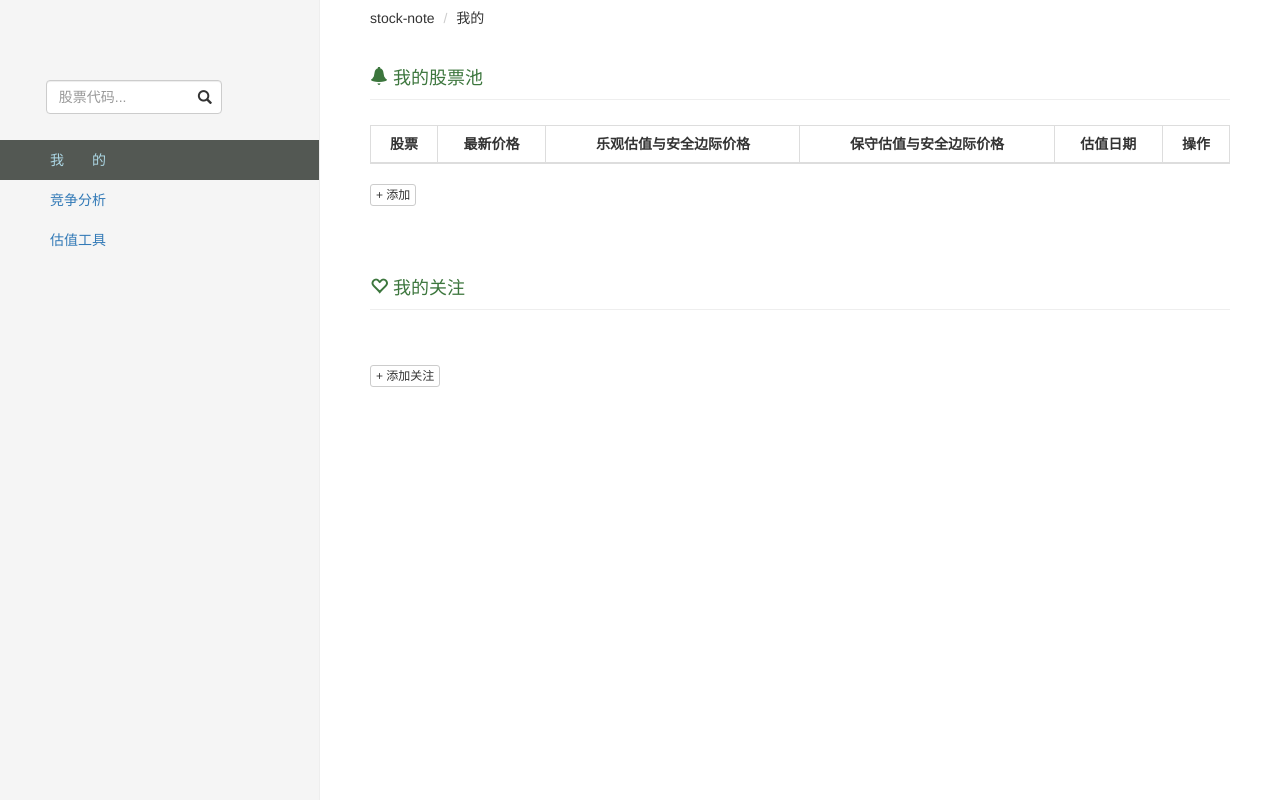
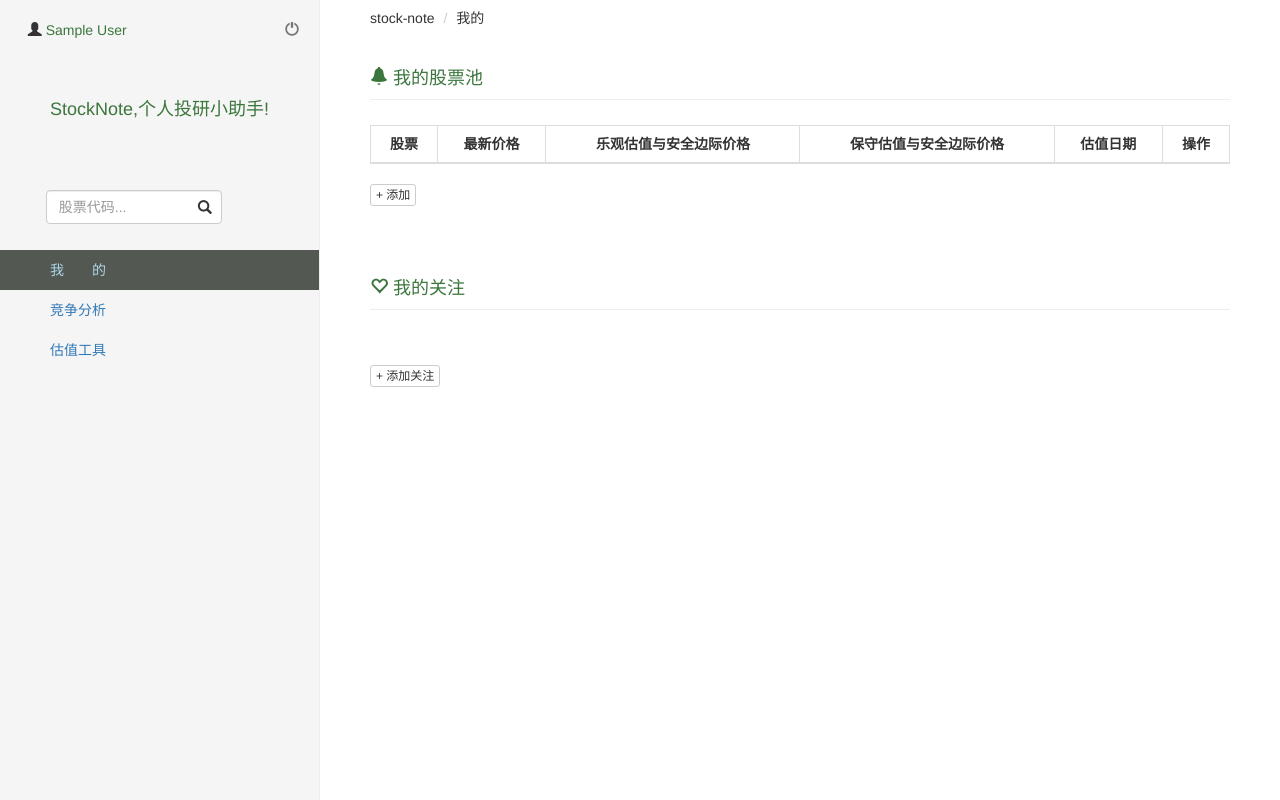
Before and after one commit to hello-lan/stock-note, a Flask app: page / in a window 1280 px wide. Run offline with Flask 2, Linux system fonts and the light colour scheme; the visitor is signed in with stand-in values (Sample User, id 1); data comes from the database, SQL or seed files in the repository; data that the repository does not hold is empty; some libraries are stand-ins or nearby versions.

Commit message:
feat: 添加显示登录的用户名的功能

```diff
--- a/stocknote/__init__.py
+++ b/stocknote/__init__.py
@@ -92,11 +92,12 @@ def register_commands(app):
     @app.cli.command()
     @click.option('-u', '--user', required=True, type=click.STRING, help="用户名")
     @click.option('-p', '--password', required=True, type=click.STRING, help="密码")
-    def create_user(user, password):
+    @click.option('-n', '--nickname', type=click.STRING, help="密码")
+    def create_user(user, password, nickname):
         """创建用户
         """
         from stocknote.models.auth import User
-        u = User(name=user, password=password)
+        u = User(name=user, password=password, nick_name=nickname)
         db.session.add(u)
         db.session.commit()
         click.echo("successful create user: %s" % user)
--- a/stocknote/models/auth.py
+++ b/stocknote/models/auth.py
@@ -19,6 +19,7 @@ class User(UserMixin, db.Model):
     __tablename__ = 'users'
     id = db.Column(db.Integer, primary_key=True, index=True)
     name = db.Column(db.String(64), unique=True, index=True)
+    nick_name = db.Column(db.String(64))
     role_id = db.Column(db.Integer, db.ForeignKey('roles.id'))
     password_hash = db.Column(db.String(128))
 
@@ -33,6 +34,13 @@ class User(UserMixin, db.Model):
     def verify_password(self, password):
         return check_password_hash(self.password_hash, password)
 
+    @property
+    def nickname(self):
+        if self.nick_name is None:
+            return self.name
+        else:
+            return self.nick_name
+
 
 @login_manager.user_loader
 def load_user(user_id):
--- a/stocknote/templates/home/index.html
+++ b/stocknote/templates/home/index.html
@@ -5,6 +5,13 @@
     <div class="row">
       <!-- 侧边栏 -->
       <div class="col-sm-3 sidebar">
+        <ul class="list-unstyled" style="display: flex; justify-content: space-between;">
+          <li>&nbsp;&nbsp;<span class="glyphicon glyphicon-user"></span><span class="text-success"> {{ current_user.nickname }}</span></li>
+          <!-- <li>欢迎登录! <span class="text-success">{{ current_user.nickname }}</span></li> -->
+          <li><a class="text-muted" href="{{url_for('auth.logout')}}" role="button"><span class="glyphicon glyphicon-off"></span></a></li>
+        </ul>
+        <br><br>
+        <h4 class="text-center text-success">StockNote,个人投研小助手!</h4>
         <br><br><br>
         <div class="row">
           <div class="col-md-8 col-md-offset-1">
```
Also changed, not shown: stocknote/templates/auth/login.html (+9 -10 lines).
